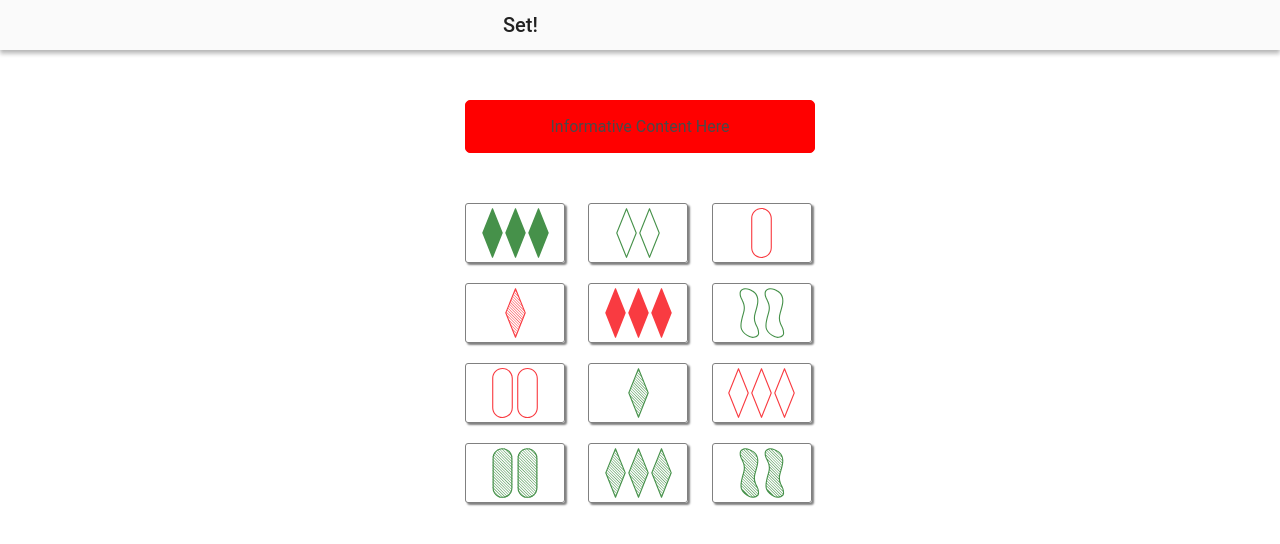
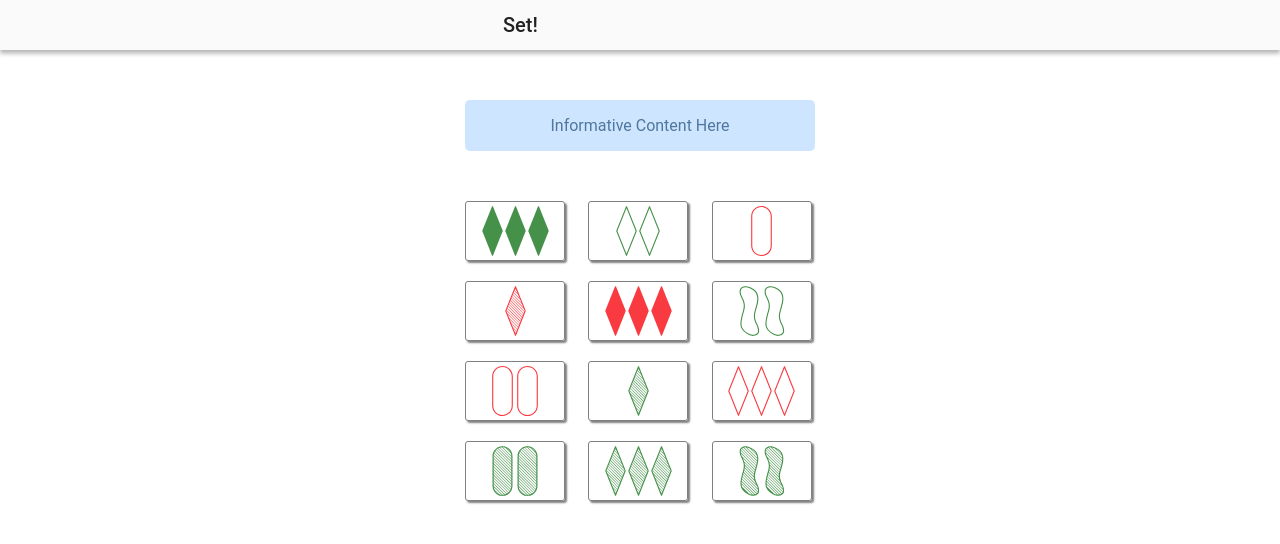
Before and after one commit to radaemon/set-higo, a React (Create React App) app: page /play in a window 1280 px wide. Shown: the top 544 px of the page. Built offline with nearby package versions, Linux system fonts and the light colour scheme.

Commit message:
70% completion, just need to implement timer and function to count sets available in deck2.

```diff
--- a/src/components/InformativeContainer/styles.scss
+++ b/src/components/InformativeContainer/styles.scss
@@ -1,14 +1,18 @@
 .informative-container {
   margin-bottom: 50px;
   width: 350px;
-  border: 1px solid red;
   border-radius: 5px;
   text-align: center;
+  visibility: hidden;
   &.red {
-    background-color: red;
+    background-color: #f7d7da;
+    color: #711e26;
+    visibility: visible;
   }
 
   &.blue {
-    background-color: blue;
+    background-color: #cde5fe;
+    visibility: visible;
+    color: #4f779f;
   }
 }
--- a/src/pages/Play/Play.tsx
+++ b/src/pages/Play/Play.tsx
@@ -34,7 +34,7 @@ const Play = () => {
     <div
       style={{ display: 'flex', flexDirection: 'column', marginTop: '100px' }}
     >
-      <InformativeContainer color="red">
+      <InformativeContainer color="blue">
         Informative Content Here
       </InformativeContainer>
       <Board shownCards={shownCards} />
```
Also changed, not shown: src/functions/isSet.ts (+21 -12 lines).
